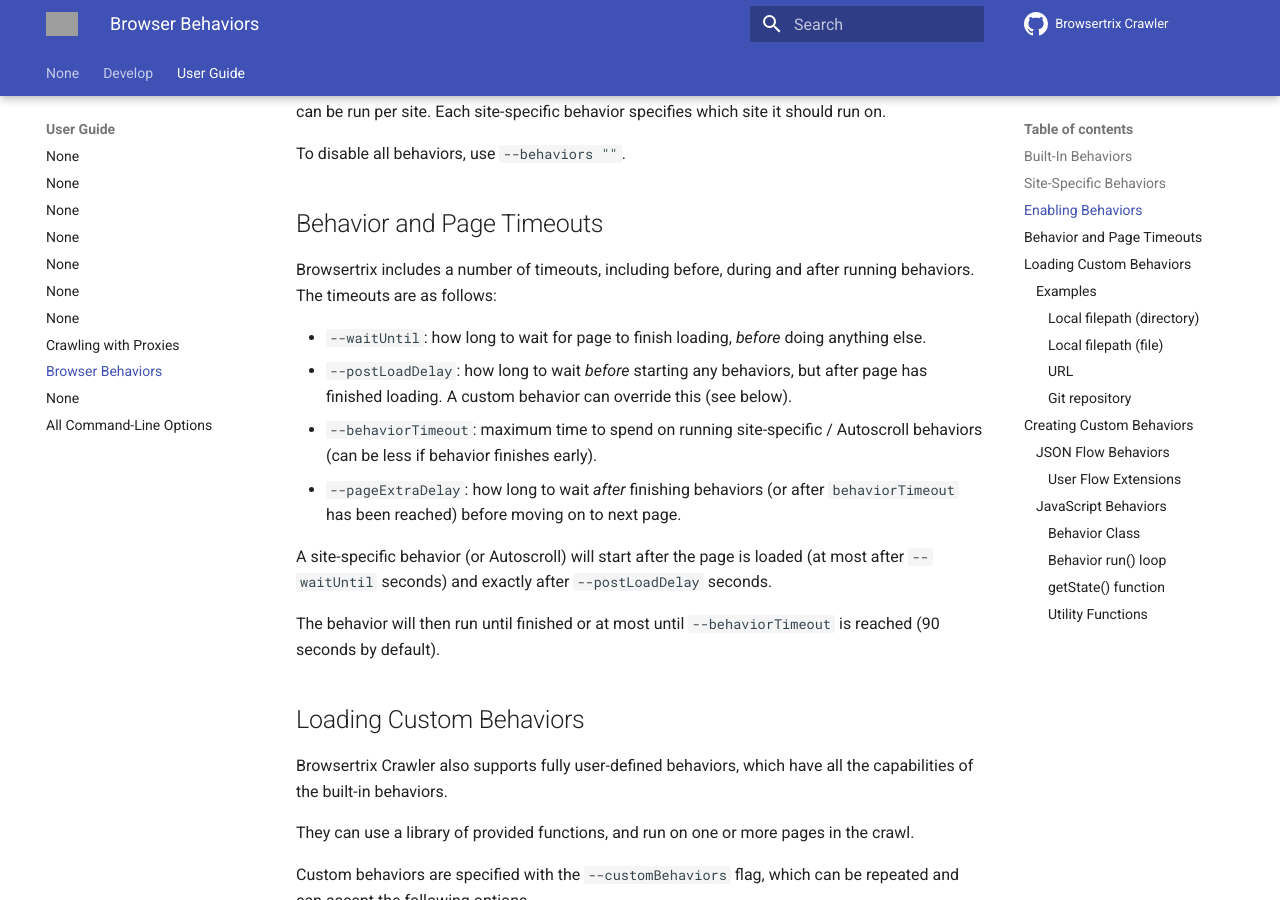
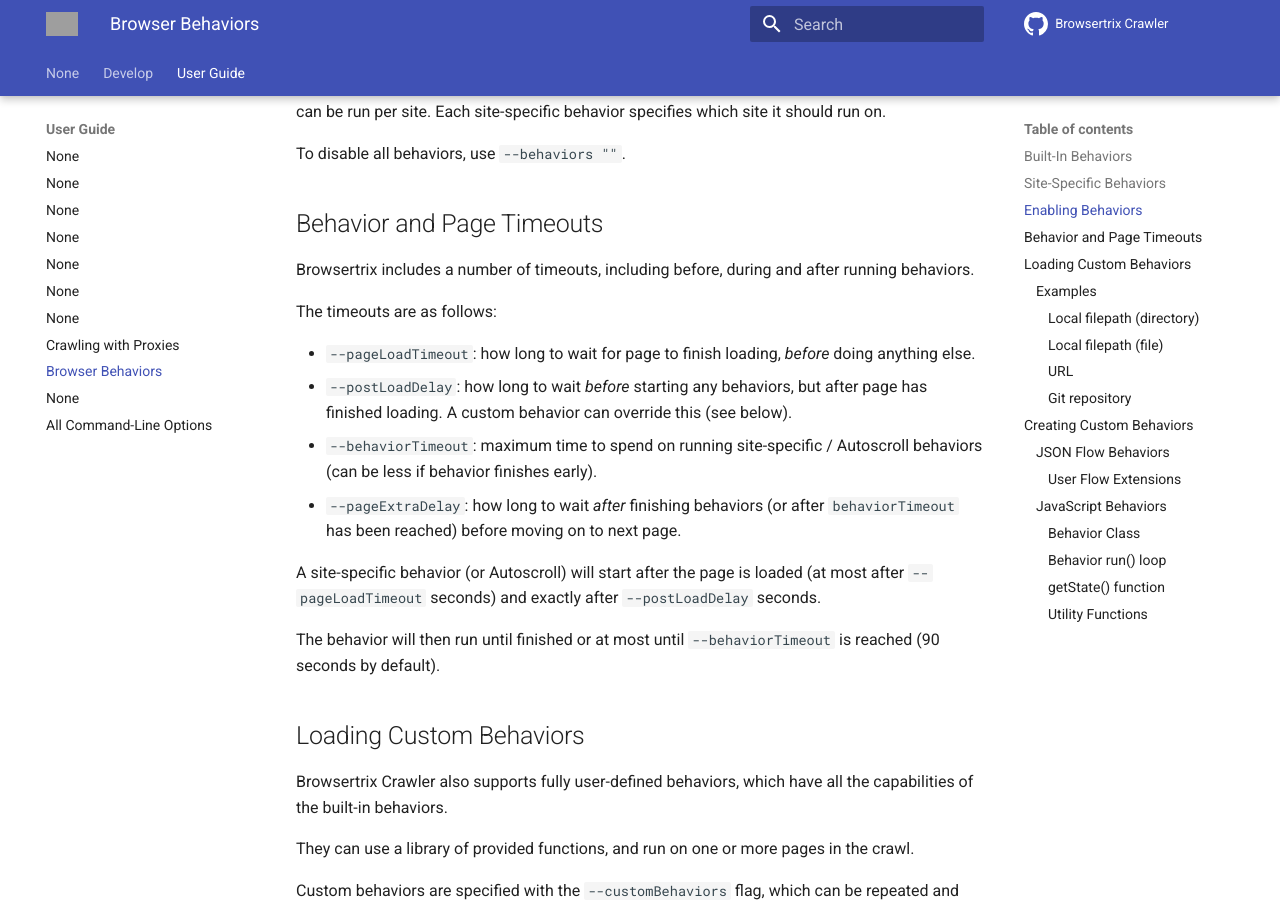
Before and after one commit to webrecorder/browsertrix-crawler, an MkDocs documentation site: the page built from docs/docs/user-guide/behaviors.md, in a window 1280 px wide and 900 px high, scrolled down 1246 px. Built offline with MkDocs 1.6.1 and Material for MkDocs 9.7.7, drawn with Linux system fonts in a browser that asks for light colours; comment, search, counter and statistics services are not loaded; grey boxes are pictures that could not be loaded.

Commit message:
Fix docs mistaking --waitUntil with --pageLoadTimeout

```diff
--- a/docs/docs/user-guide/behaviors.md
+++ b/docs/docs/user-guide/behaviors.md
@@ -35,14 +35,15 @@
 ## Behavior and Page Timeouts
 
 Browsertrix includes a number of timeouts, including before, during and after running behaviors.
+
 The timeouts are as follows:
 
-- `--waitUntil`: how long to wait for page to finish loading, *before* doing anything else.
+- `--pageLoadTimeout`: how long to wait for page to finish loading, *before* doing anything else.
 - `--postLoadDelay`: how long to wait *before* starting any behaviors, but after page has finished loading. A custom behavior can override this (see below).
 - `--behaviorTimeout`: maximum time to spend on running site-specific / Autoscroll behaviors (can be less if behavior finishes early).
 - `--pageExtraDelay`: how long to wait *after* finishing behaviors (or after `behaviorTimeout` has been reached) before moving on to next page.
 
-A site-specific behavior (or Autoscroll) will start after the page is loaded (at most after `--waitUntil` seconds) and exactly after `--postLoadDelay` seconds.
+A site-specific behavior (or Autoscroll) will start after the page is loaded (at most after `--pageLoadTimeout` seconds) and exactly after `--postLoadDelay` seconds.
 
 The behavior will then run until finished or at most until `--behaviorTimeout` is reached (90 seconds by default).
 
```
